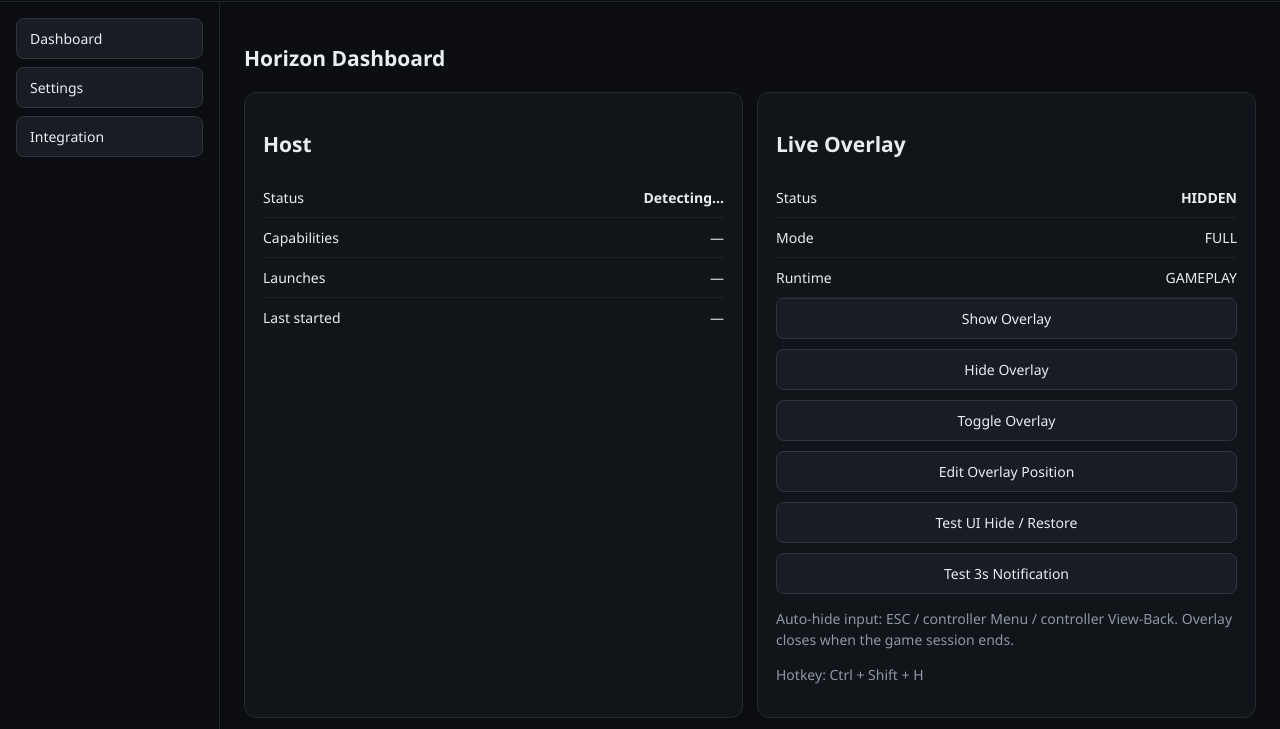
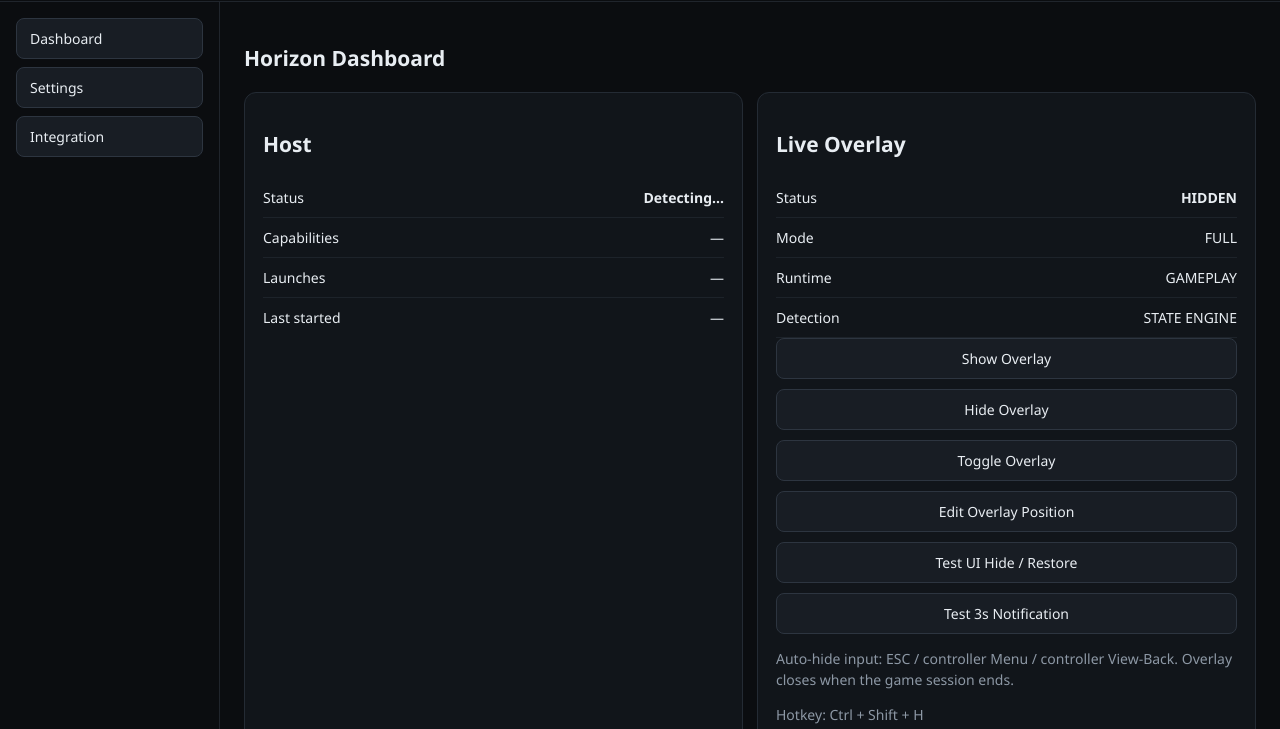
Before and after one commit to imteerathan/Crimson-Age, an Electron app: page HOR1ZON/src/renderer/index.html in a window 1280 px wide. Shown: the part 62-791 px from the top of the page. Drawn offline with Linux system fonts and the light colour scheme; no server answers.

Commit message:
ui(horizon): show layered detection status

```diff
--- a/HOR1ZON/src/renderer/index.html
+++ b/HOR1ZON/src/renderer/index.html
@@ -21,7 +21,7 @@
       <h1>Horizon Dashboard</h1>
       <div class="grid">
         <div class="card"><h2>Host</h2><div class="row"><span>Status</span><strong id="dashHost">Detecting…</strong></div><div class="row"><span>Capabilities</span><span id="dashCaps">—</span></div><div class="row"><span>Launches</span><span id="launchCount">—</span></div><div class="row"><span>Last started</span><span id="lastStarted">—</span></div></div>
-        <div class="card"><h2>Live Overlay</h2><div class="row"><span>Status</span><strong id="overlayStatus">HIDDEN</strong></div><div class="row"><span>Mode</span><span id="overlayModeDash">FULL</span></div><div class="row"><span>Runtime</span><span id="overlayRuntimeDash">GAMEPLAY</span></div><div class="stack"><button id="showOverlay">Show Overlay</button><button id="hideOverlay">Hide Overlay</button><button id="toggleOverlay">Toggle Overlay</button><button id="editOverlay">Edit Overlay Position</button><button id="testUiHide">Test UI Hide / Restore</button><button id="testNotification">Test 3s Notification</button></div><p class="muted">Auto-hide input: ESC / controller Menu / controller View-Back. Overlay closes when the game session ends.</p><p class="muted">Hotkey: Ctrl + Shift + H</p></div>
+        <div class="card"><h2>Live Overlay</h2><div class="row"><span>Status</span><strong id="overlayStatus">HIDDEN</strong></div><div class="row"><span>Mode</span><span id="overlayModeDash">FULL</span></div><div class="row"><span>Runtime</span><span id="overlayRuntimeDash">GAMEPLAY</span></div><div class="row"><span>Detection</span><span id="overlayDetectionDash">STATE ENGINE</span></div><div class="stack"><button id="showOverlay">Show Overlay</button><button id="hideOverlay">Hide Overlay</button><button id="toggleOverlay">Toggle Overlay</button><button id="editOverlay">Edit Overlay Position</button><button id="testUiHide">Test UI Hide / Restore</button><button id="testNotification">Test 3s Notification</button></div><p class="muted">Auto-hide input: ESC / controller Menu / controller View-Back. Overlay closes when the game session ends.</p><p class="muted">Hotkey: Ctrl + Shift + H</p></div>
         <div class="card"><h2>Updater</h2><div class="row"><span>Status</span><strong id="dashUpdate">—</strong></div><div class="row"><span>Version</span><span id="dashVersion">—</span></div><div class="bar"><span id="updateBar"></span></div><div class="stack"><button id="checkUpdate">Check for Updates</button><button id="downloadUpdate" disabled>Download Update</button><button id="installUpdate" disabled>Restart &amp; Install</button></div><p class="muted" id="updateMessage">Ready</p></div>
       </div>
     </section>
```
